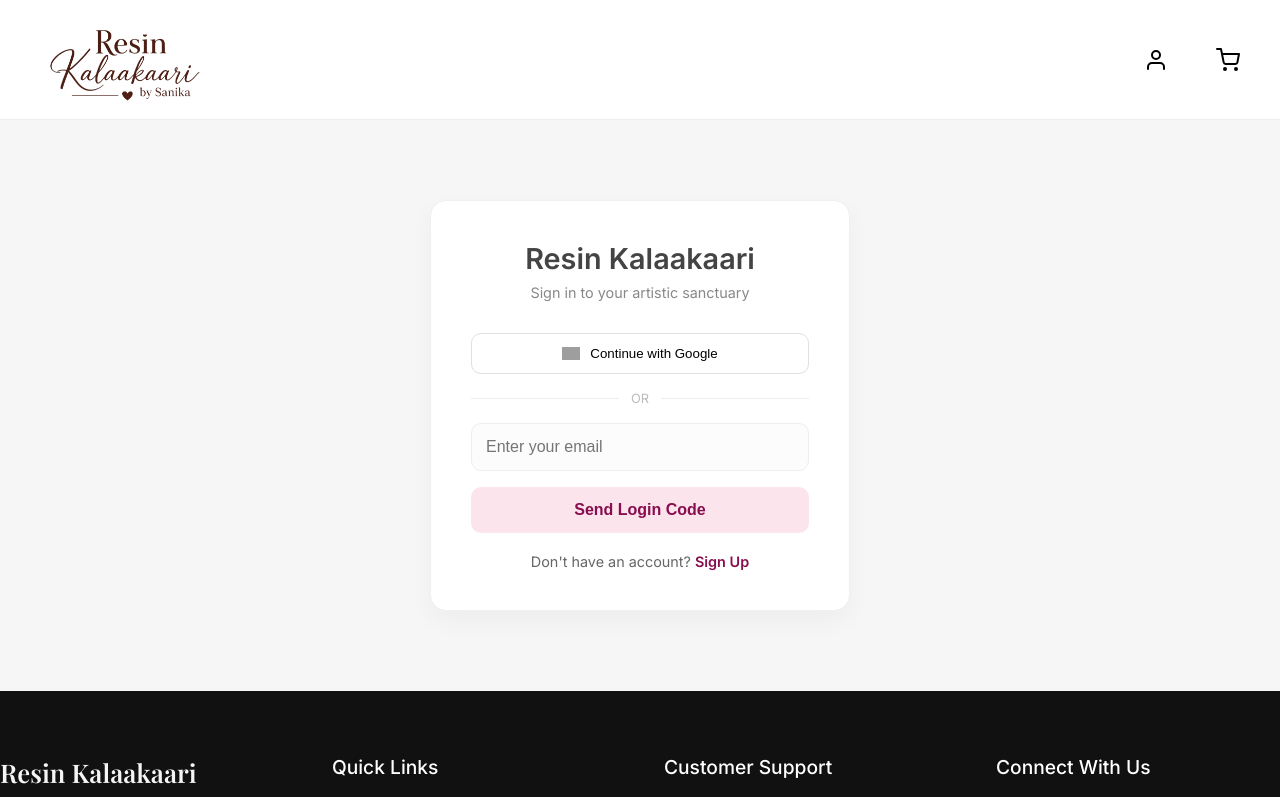
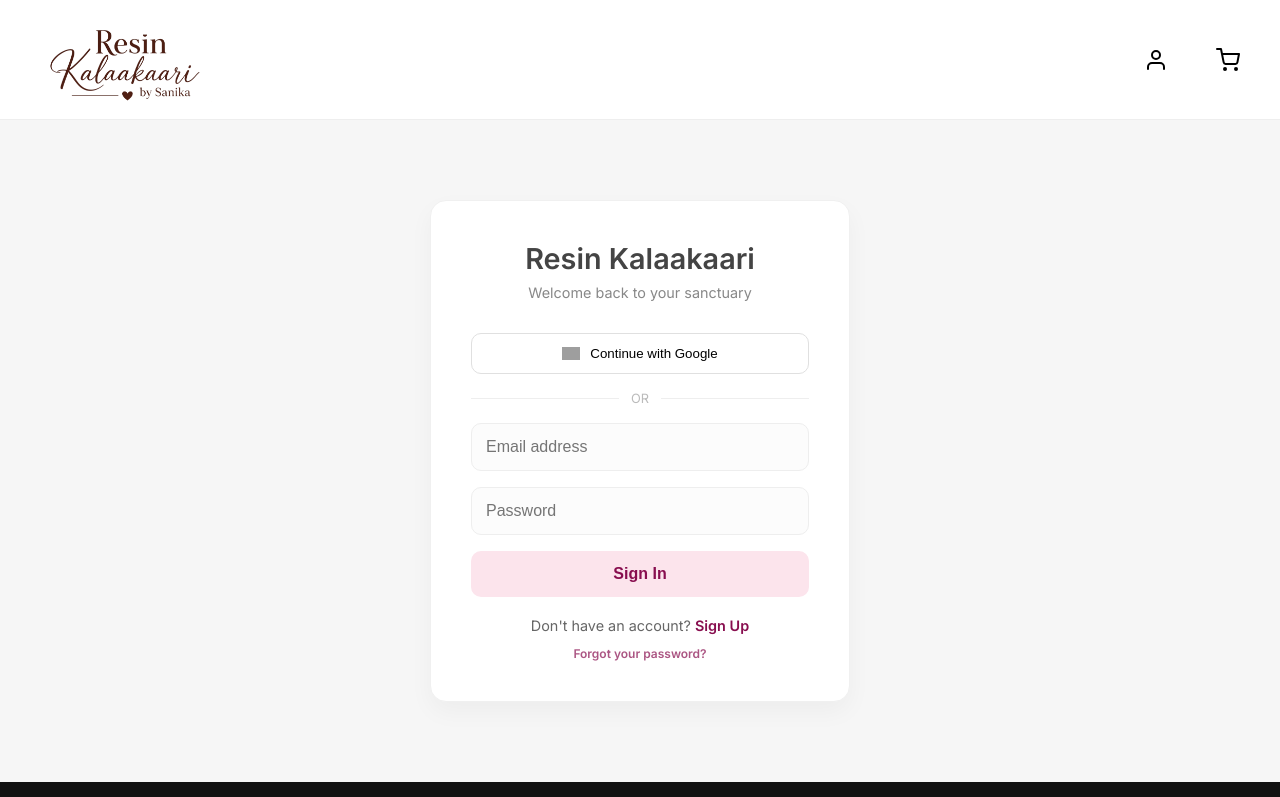
Before and after one commit to JatinSatare24/ResinKalaakaari, a Next.js app: page /login in a window 1280 px wide. Shown: the top 797 px of the page. Built offline with nearby package versions, Linux system fonts and the light colour scheme; no server answers; grey boxes are pictures that could not be loaded; a web font is replaced by a local one.

Commit message:
update login component to include sign in with password supasebase functionality, include password input field for the same

```diff
--- a/src/components/Login/Login.tsx
+++ b/src/components/Login/Login.tsx
@@ -1,19 +1,21 @@
 'use client'
 
 import { useState } from 'react'
-import { client } from '@/lib/supabase' // Your unified client
+import { client } from '@/lib/supabase'
 import styles from '@/components/Login/Login.module.css'
 import Link from 'next/link'
+import { useRouter } from 'next/navigation'
 
 export default function LoginPage() {
     const [email, setEmail] = useState('')
-    const [otp, setOtp] = useState('')
+    const [password, setPassword] = useState('')
     const [loading, setLoading] = useState(false)
-    const [showOtpInput, setShowOtpInput] = useState(false)
+    const [errorMessage, setErrorMessage] = useState<string | null>(null)
 
     const supabase = client()
+    const router = useRouter()
 
-    // 1. Google OAuth Logic
+    // 1. Google OAuth (Stays the same - it's a great fast-path!)
     const handleGoogleLogin = async () => {
         const { error } = await supabase.auth.signInWithOAuth({
             provider: 'google',
@@ -21,50 +23,34 @@ export default function LoginPage() {
                 redirectTo: `${window.location.origin}/auth/callback`,
             },
         })
-        if (error) console.error("Google Login Error:", error.message)
+        if (error) setErrorMessage(error.message)
     }
 
-    // 2. Step One: Send 6-digit Code
-    const handleSendOtp = async (e: React.FormEvent) => {
+    // 2. The Traditional Password Login
+    const handleLogin = async (e: React.FormEvent) => {
         e.preventDefault()
         setLoading(true)
-        const { error } = await supabase.auth.signInWithOtp({
+        setErrorMessage(null)
+
+        const { error } = await supabase.auth.signInWithPassword({
             email,
-            options: {
-                shouldCreateUser: true,
-                // We point this to our callback for users who click the link instead of typing the code
-                emailRedirectTo: `${window.location.origin}/auth/callback`,
-            },
+            password,
         })
+
+        if (error) {
+            setErrorMessage(error.message)
             setLoading(false)
-        if (!error) {
-            setShowOtpInput(true)
         } else {
-            alert(error.message)
-        }
-    }
-
-    // 3. Step Two: Verify the Code
-    const handleVerifyOtp = async (e: React.FormEvent) => {
-        e.preventDefault()
-        setLoading(true)
-        const { error } = await supabase.auth.verifyOtp({
-            email,
-            token: otp,
-            type: 'email',
-        })
-        setLoading(false)
-        if (!error) {
-            window.location.href = '/'
-        } else {
-            alert(error.message)
+            // Success! Send them to the home page or wherever they were going
+            router.push('/')
+            router.refresh() // Ensures the auth state updates across the app
         }
     }
 
     return (
         <div className={styles.authContainer}>
             <h1 className={styles.title}>Resin Kalaakaari</h1>
-            <p className={styles.subtitle}>Sign in to your artistic sanctuary</p>
+            <p className={styles.subtitle}>Welcome back to your sanctuary</p>
 
             <button onClick={handleGoogleLogin} className={styles.googleBtn}>
                 <img src="https://www.gstatic.com/firebasejs/ui/2.0.0/images/auth/google.svg" width="18" alt="G" />
@@ -75,49 +61,41 @@ export default function LoginPage() {
                 <span>or</span>
             </div>
 
-            {!showOtpInput ? (
-                <>
-                    <form onSubmit={handleSendOtp}>
+            <form onSubmit={handleLogin}>
                 <input
                     className={styles.inputField}
                     type="email"
-                            placeholder="Enter your email"
+                    placeholder="Email address"
                     value={email}
                     onChange={(e) => setEmail(e.target.value)}
                     required
                 />
+                <input
+                    className={styles.inputField}
+                    type="password"
+                    placeholder="Password"
+                    value={password}
+                    onChange={(e) => setPassword(e.target.value)}
+                    required
+                />
+
+                {errorMessage && <p className={styles.errorText}>{errorMessage}</p>}
+
                 <button type="submit" disabled={loading} className={styles.primaryBtn}>
-                            {loading ? 'Sending...' : 'Send Login Code'}
+                    {loading ? 'Signing in...' : 'Sign In'}
                 </button>
             </form>
+
             <p className={styles.footerText}>
                 Don't have an account? <Link href="/signup" className={styles.link}>Sign Up</Link>
             </p>
-                </>
-            ) : (
-                <form onSubmit={handleVerifyOtp}>
-                    <p className={styles.subtitle}>Check your email for the 6-digit code</p>
-                    <input
-                        className={styles.inputField}
-                        type="text"
-                        placeholder="000000"
-                        value={otp}
-                        onChange={(e) => setOtp(e.target.value)}
-                        maxLength={6}
-                        required
-                    />
-                    <button type="submit" disabled={loading} className={styles.primaryBtn}>
-                        {loading ? 'Verifying...' : 'Verify & Login'}
-                    </button>
-                    <button
-                        type="button"
-                        onClick={() => setShowOtpInput(false)}
-                        className={styles.secondaryBtn}
-                    >
-                        Change Email
-                    </button>
-                </form>
-            )}
+
+            {/* Optional: Add a "Forgot Password" link later if you want to be extra fancy */}
+            <p className={styles.footerText} style={{ marginTop: '10px' }}>
+                <Link href="#" className={styles.link} style={{ fontSize: '12px', opacity: 0.7 }}>
+                    Forgot your password?
+                </Link>
+            </p>
         </div>
     )
 }
```
Lines whose indentation alone changed are shown as unchanged.
